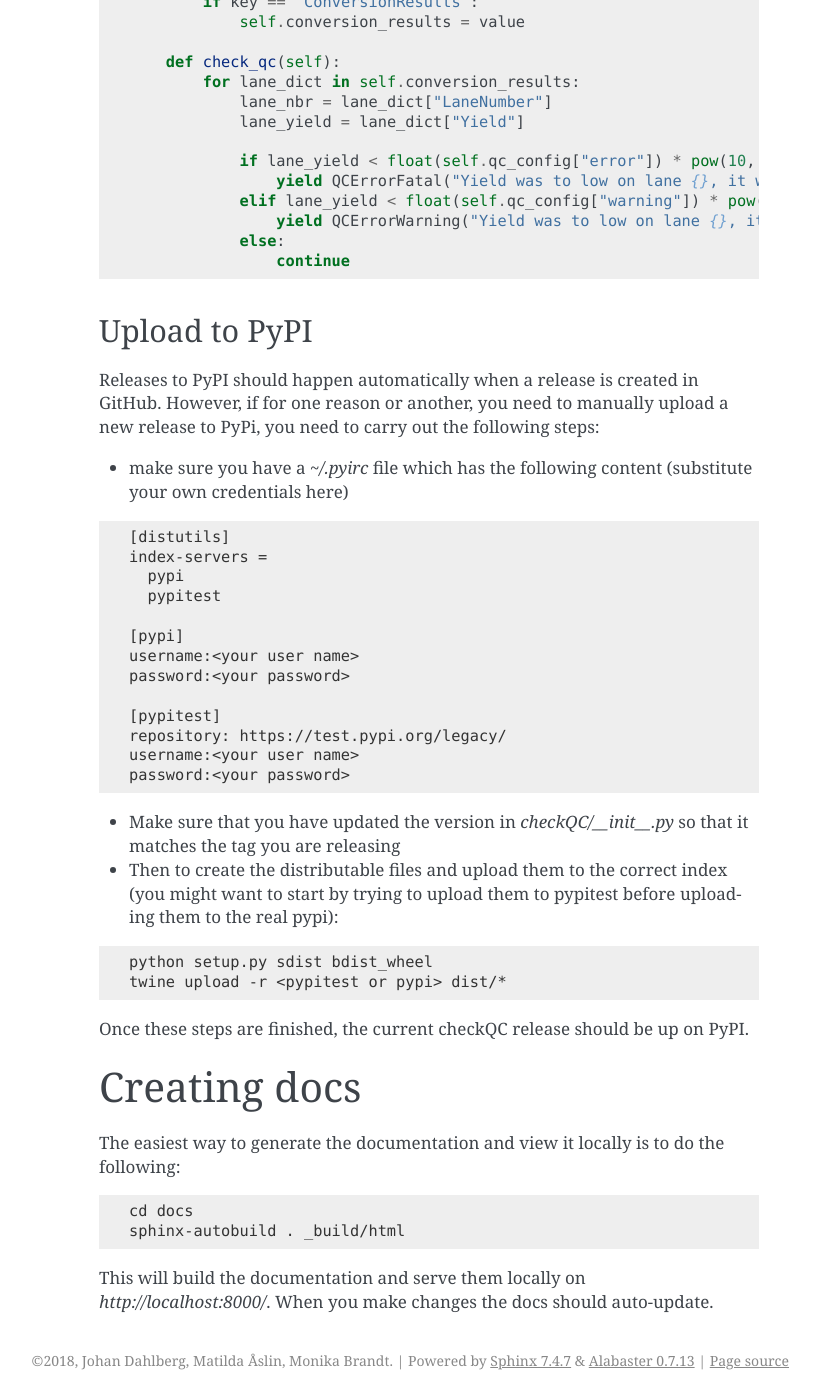
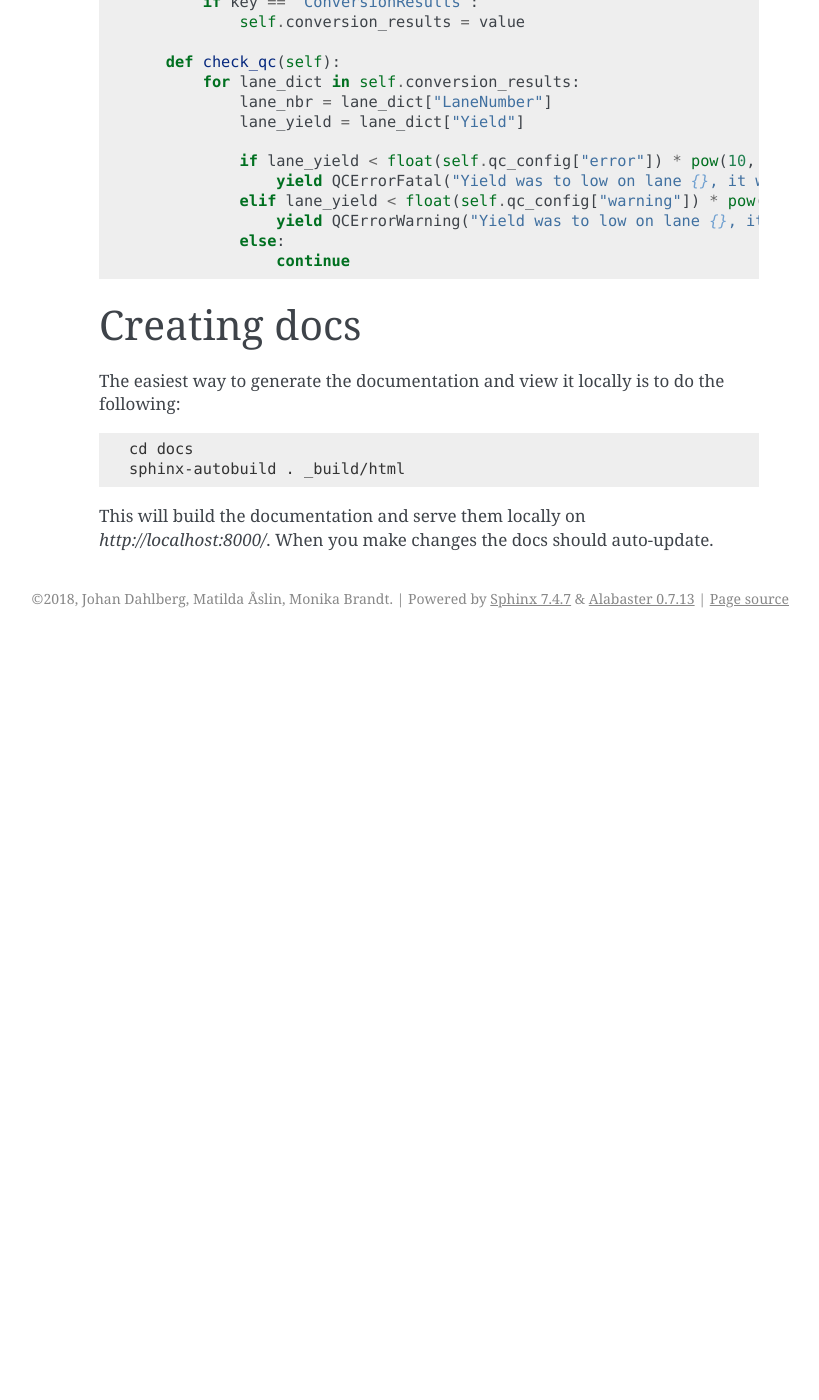
Before and after one commit to Molmed/checkQC, a Sphinx documentation site: the page built from docs/development.rst, in a window 1280 px wide and 1400 px high, scrolled down 2226 px. Shown: the whole window, without its empty margins (321-1140 px from the left). Built offline with Sphinx 7.4.7, drawn with Linux system fonts in a browser that asks for light colours; pages that are not in the unit, such as notebooks, are missing from menus; after the commit the page ends 2864 px from its top, so only the background shows below that.

```diff
--- a/docs/development.rst
+++ b/docs/development.rst
@@ -118,39 +118,6 @@ An example of what a full `QCHandler` class might look like can be found below,
                 else:
                     continue
 
-Upload to PyPI
---------------
-Releases to PyPI should happen automatically when a release is created in GitHub. However, if for one reason or another,
-you need to manually upload a new release to PyPi, you need to carry out the following steps:
-
-- make sure you have a `~/.pyirc` file which has the following content (substitute your own credentials here)
-
-.. code-block:: console
-
-    [distutils]
-    index-servers =
-      pypi
-      pypitest
-
-    [pypi]
-    username:<your user name>
-    password:<your password>
-
-    [pypitest]
-    repository: https://test.pypi.org/legacy/
-    username:<your user name>
-    password:<your password>
-
-- Make sure that you have updated the version in `checkQC/__init__.py` so that it matches the tag you are releasing
-- Then to create the distributable files and upload them to the correct index (you might want to start by trying to upload them to pypitest before uploading them to the real pypi):
-
-.. code-block :: console
-
-    python setup.py sdist bdist_wheel
-    twine upload -r <pypitest or pypi> dist/*
-
-Once these steps are finished, the current checkQC release should be up on PyPI.
-
 
 Creating docs
 =============
--- a/docs/index.rst
+++ b/docs/index.rst
@@ -22,7 +22,7 @@ Instrument types supported in checkQC are the following:
 
 Install instructions
 --------------------
-CheckQC **requires Python 3.10** (or higher to run). CheckQC can be installed with pip.
+CheckQC requires **Python 3.10**. CheckQC can be installed with pip.
 
 .. code-block :: console
 
--- a/setup.py
+++ b/setup.py
@@ -11,11 +11,11 @@ setup(
     author_email='johan.dahlberg@medsci.uu.se',
     url="https://www.github.com/Molmed/checkQC",
     download_url='https://github.com/Molmed/checkQC/archive/{}.tar.gz'.format(__version__),
-    python_requires='>3.10.0',
+    python_requires='>3.10, <3.11',
     install_requires=[
         "click",
         "PyYAML>=6.0",
-        "interop>=1.2.3",
+        "interop>=1.2.4",
         "xmltodict",
         "tornado",
         "sample_sheet"],
```
Also changed, not shown: README.md (+1 -1 lines), 2 other files.
